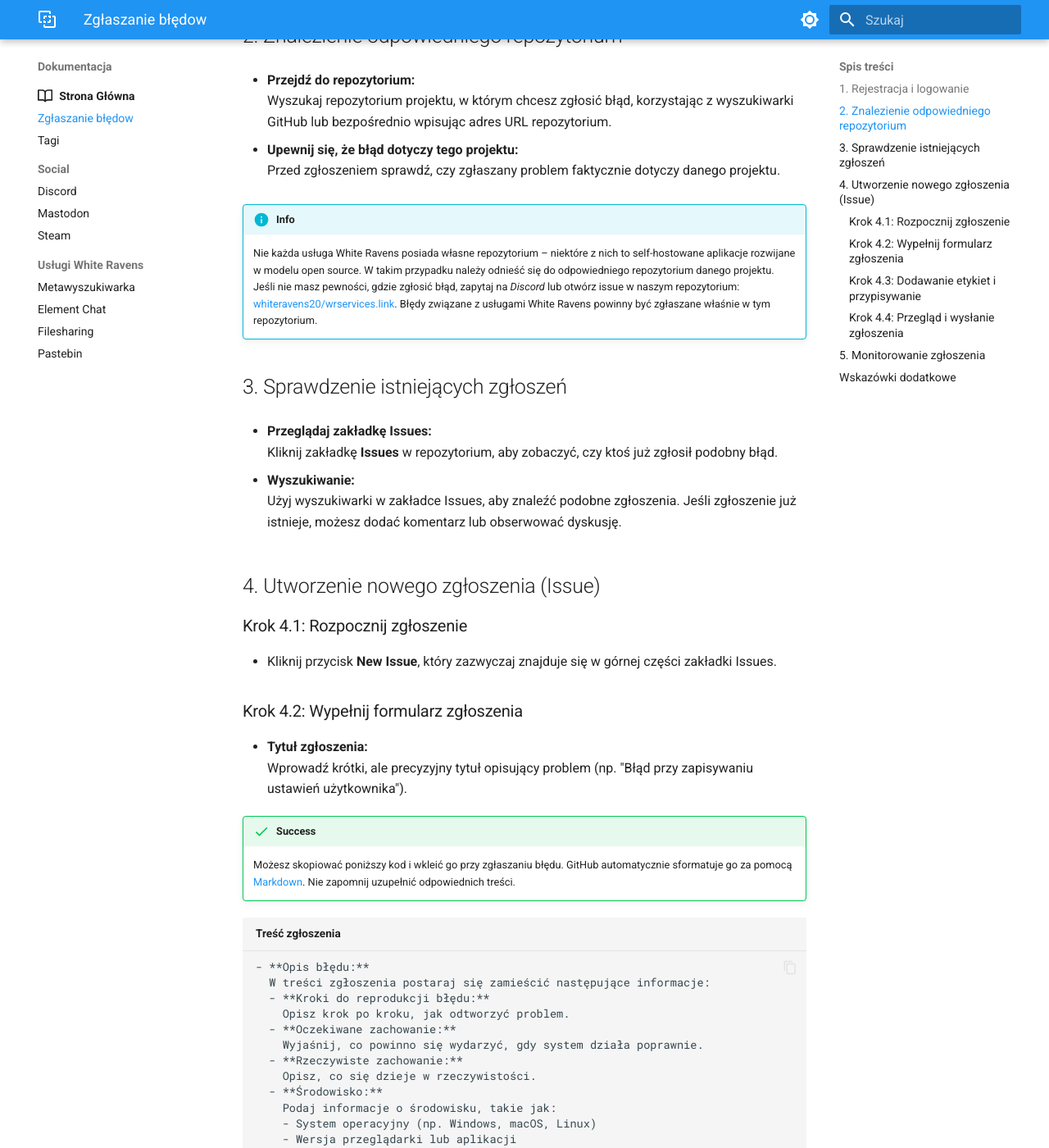
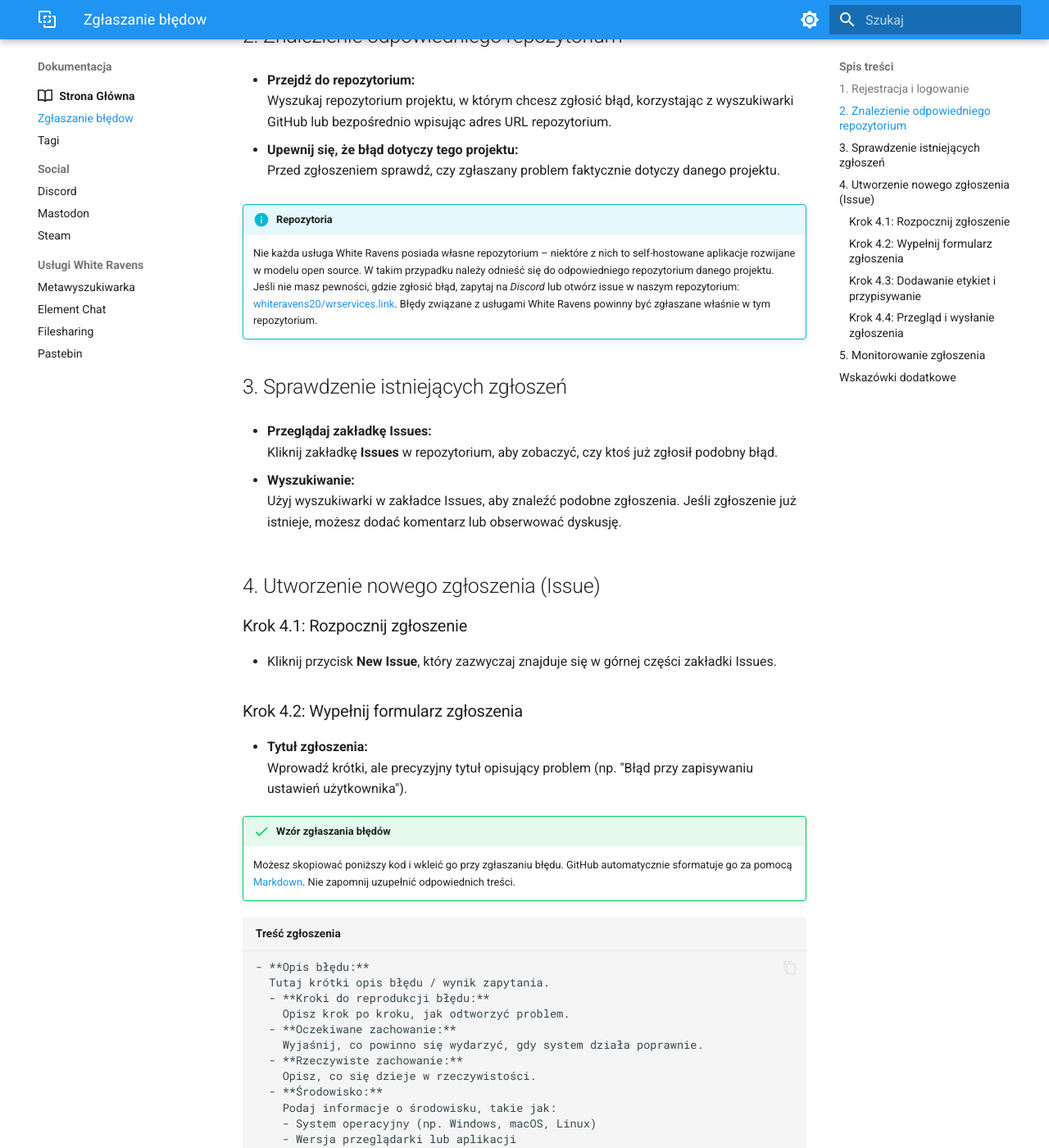
Before and after one commit to whiteravens20/wrservices.link, an MkDocs documentation site: the page built from docs/bugs.md, in a window 1280 px wide and 1400 px high, scrolled down 762 px. Shown: the whole window at 82% size. Built offline with MkDocs 1.6.1 and Material for MkDocs 9.7.7, drawn with Linux system fonts in a browser that asks for light colours.

Commit message:
add titles to info boxes

````diff
--- a/docs/bugs.md
+++ b/docs/bugs.md
@@ -30,7 +30,7 @@ W tym przewodniku znajdziesz krok po kroku, jak zgłaszać błędy (issues) na G
 - **Upewnij się, że błąd dotyczy tego projektu:**
   Przed zgłoszeniem sprawdź, czy zgłaszany problem faktycznie dotyczy danego projektu.
 
-!!! info
+!!! info "Repozytoria"
     Nie każda usługa White Ravens posiada własne repozytorium – niektóre z nich to self-hostowane aplikacje rozwijane w modelu open source. W takim przypadku należy odnieść się do odpowiedniego repozytorium danego projektu. Jeśli nie masz pewności, gdzie zgłosić błąd, zapytaj na *Discord* lub otwórz issue w naszym repozytorium: [whiteravens20/wrservices.link](https://github.com/whiteravens20/wrservices.link). Błędy związane z usługami White Ravens powinny być zgłaszane właśnie w tym repozytorium.
 
 ## 3. Sprawdzenie istniejących zgłoszeń
@@ -52,12 +52,12 @@ W tym przewodniku znajdziesz krok po kroku, jak zgłaszać błędy (issues) na G
 - **Tytuł zgłoszenia:**
   Wprowadź krótki, ale precyzyjny tytuł opisujący problem (np. "Błąd przy zapisywaniu ustawień użytkownika").
 
-!!! success
+!!! success "Wzór zgłaszania błędów"
     Możesz skopiować poniższy kod i wkleić go przy zgłaszaniu błędu. GitHub automatycznie sformatuje go za pomocą [Markdown](https://pl.wikipedia.org/wiki/Markdown). Nie zapomnij uzupełnić odpowiednich treści.
 
 ``` title="Treść zgłoszenia"
 - **Opis błędu:**
-  W treści zgłoszenia postaraj się zamieścić następujące informacje:
+  Tutaj krótki opis błędu / wynik zapytania.
   - **Kroki do reprodukcji błędu:**
     Opisz krok po kroku, jak odtworzyć problem.
   - **Oczekiwane zachowanie:**
````
